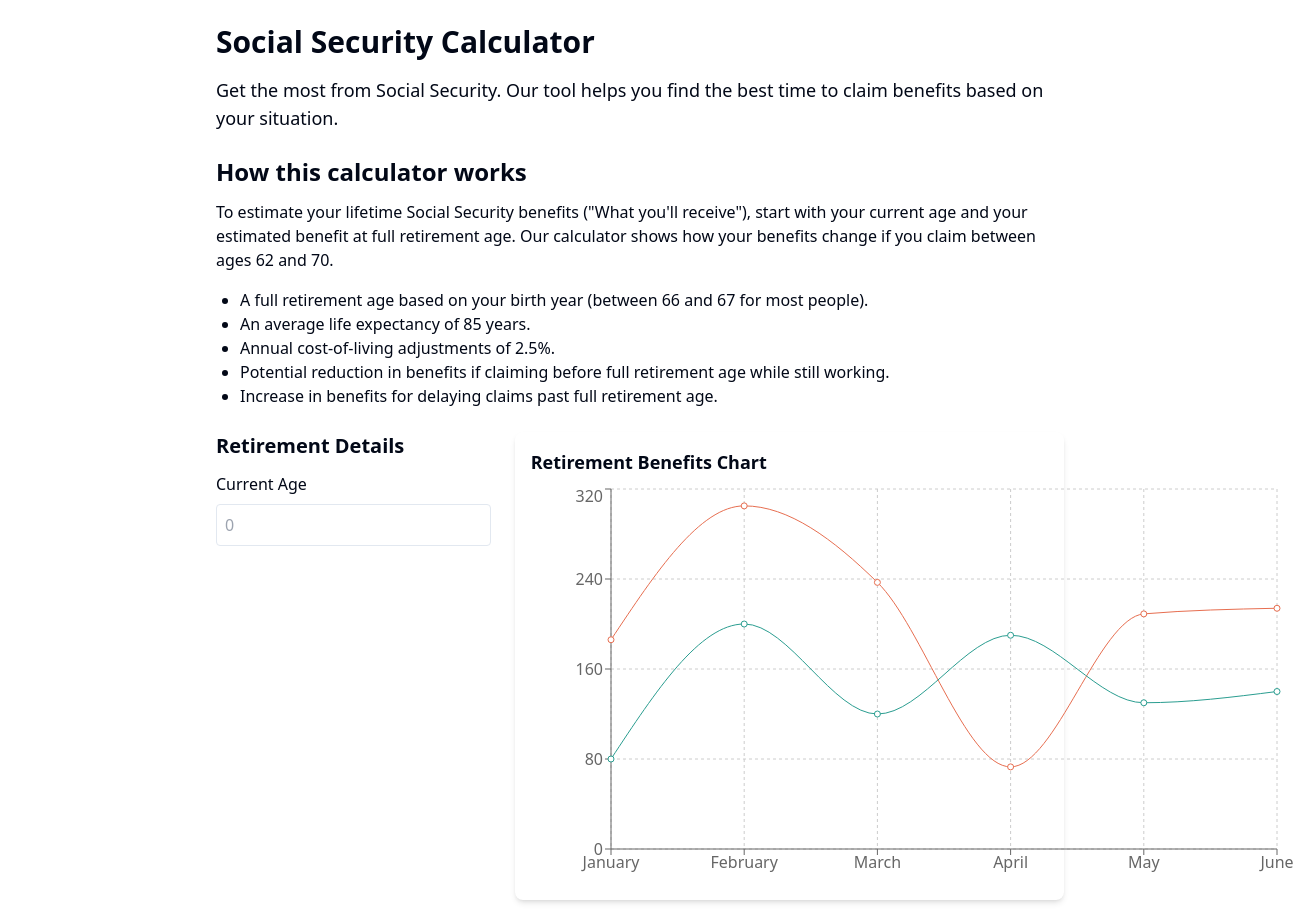
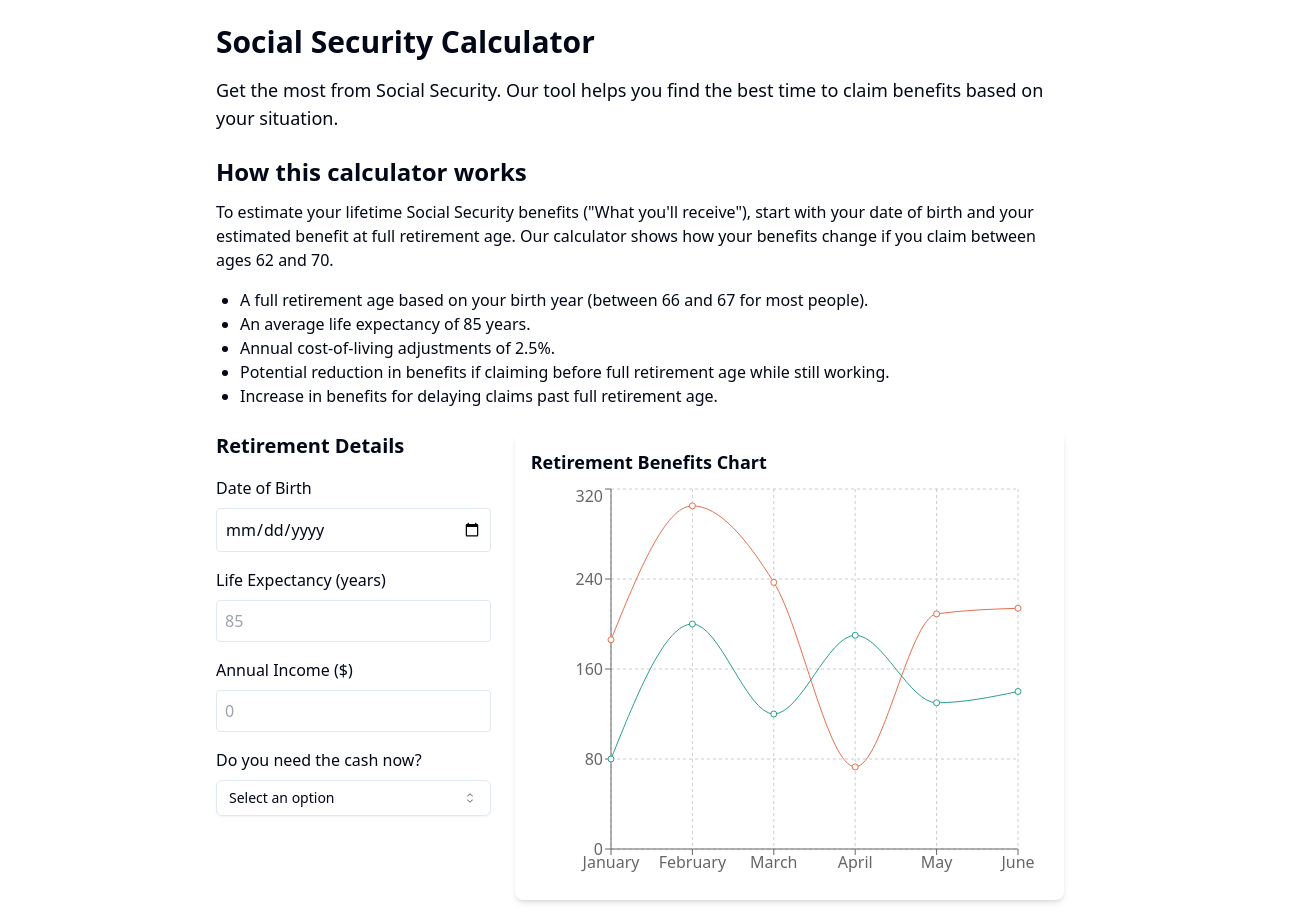
Before and after one commit to benkhong27/social-security-calculator, a React (Vite) app: page / in a window 1280 px wide. Shown: the whole page, 1307 px wide, since content can reach past the window. Built offline with nearby package versions, Linux system fonts and the light colour scheme.

Commit message:
added new input fields

```diff
--- a/package.json
+++ b/package.json
@@ -11,6 +11,7 @@
   },
   "dependencies": {
     "@radix-ui/react-icons": "^1.3.0",
+    "@radix-ui/react-select": "^2.1.2",
     "class-variance-authority": "^0.7.0",
     "clsx": "^2.1.1",
     "lucide-react": "^0.453.0",
--- a/src/App.jsx
+++ b/src/App.jsx
@@ -9,6 +9,13 @@
   ResponsiveContainer,
 } from "recharts";
 import { Input } from "@/components/ui/input";
+import {
+  Select,
+  SelectContent,
+  SelectItem,
+  SelectTrigger,
+  SelectValue,
+} from "@/components/ui/select";
 
 const chartData = [
   { month: "January", desktop: 186, mobile: 80 },
@@ -41,7 +48,7 @@
       <h2 className="text-2xl font-semibold mb-3">How this calculator works</h2>
       <p className="mb-4">
         To estimate your lifetime Social Security benefits ("What you'll
-        receive"), start with your current age and your estimated benefit at
+        receive"), start with your date of birth and your estimated benefit at
         full retirement age. Our calculator shows how your benefits change if
         you claim between ages 62 and 70.
       </p>
@@ -61,17 +68,56 @@
         </li>
       </ul>
       <div className="flex flex-col md:flex-row gap-6">
-        <div className="w-full md:w-1/3">
+        <div className="w-full md:w-1/3 space-y-4">
           <h3 className="text-xl font-semibold mb-3">Retirement Details</h3>
-          <p className="mb-2">Current Age</p>
-          <Input type="email" placeholder="0" />
+
+          <div>
+            <p className="mb-2">Date of Birth</p>
+            <Input type="date" className="w-full" />
+          </div>
+
+          <div>
+            <p className="mb-2">Life Expectancy (years)</p>
+            <Input
+              type="number"
+              placeholder="85"
+              min="62"
+              max="120"
+              className="w-full"
+            />
+          </div>
+
+          <div>
+            <p className="mb-2">Annual Income ($)</p>
+            <Input
+              type="number"
+              placeholder="0"
+              min="0"
+              step="1000"
+              className="w-full"
+            />
+          </div>
+
+          <div>
+            <p className="mb-2">Do you need the cash now?</p>
+            <Select>
+              <SelectTrigger className="w-full">
+                <SelectValue placeholder="Select an option" />
+              </SelectTrigger>
+              <SelectContent>
+                <SelectItem value="true">Yes</SelectItem>
+                <SelectItem value="false">No</SelectItem>
+              </SelectContent>
+            </Select>
+          </div>
         </div>
+
         <div className="w-full md:w-2/3">
           <div className="bg-white shadow-md rounded-lg p-4">
             <h4 className="text-lg font-semibold mb-2">
               Retirement Benefits Chart
             </h4>
-            <ResponsiveContainer width="150%" height={400}>
+            <ResponsiveContainer width="100%" height={400}>
               <LineChart
                 data={chartData}
                 margin={{
--- /dev/null
+++ b/src/components/ui/select.jsx
@@ -0,0 +1,124 @@
+import * as React from "react"
+import {
+  CaretSortIcon,
+  CheckIcon,
+  ChevronDownIcon,
+  ChevronUpIcon,
+} from "@radix-ui/react-icons"
+import * as SelectPrimitive from "@radix-ui/react-select"
+
+import { cn } from "@/lib/utils"
+
+const Select = SelectPrimitive.Root
+
+const SelectGroup = SelectPrimitive.Group
+
+const SelectValue = SelectPrimitive.Value
+
+const SelectTrigger = React.forwardRef(({ className, children, ...props }, ref) => (
+  <SelectPrimitive.Trigger
+    ref={ref}
+    className={cn(
+      "flex h-9 w-full items-center justify-between whitespace-nowrap rounded-md border border-input bg-transparent px-3 py-2 text-sm shadow-sm ring-offset-background placeholder:text-muted-foreground focus:outline-none focus:ring-1 focus:ring-ring disabled:cursor-not-allowed disabled:opacity-50 [&>span]:line-clamp-1",
+      className
+    )}
+    {...props}>
+    {children}
+    <SelectPrimitive.Icon asChild>
+      <CaretSortIcon className="h-4 w-4 opacity-50" />
+    </SelectPrimitive.Icon>
+  </SelectPrimitive.Trigger>
+))
+SelectTrigger.displayName = SelectPrimitive.Trigger.displayName
+
+const SelectScrollUpButton = React.forwardRef(({ className, ...props }, ref) => (
+  <SelectPrimitive.ScrollUpButton
+    ref={ref}
+    className={cn("flex cursor-default items-center justify-center py-1", className)}
+    {...props}>
+    <ChevronUpIcon />
+  </SelectPrimitive.ScrollUpButton>
+))
+SelectScrollUpButton.displayName = SelectPrimitive.ScrollUpButton.displayName
+
+const SelectScrollDownButton = React.forwardRef(({ className, ...props }, ref) => (
+  <SelectPrimitive.ScrollDownButton
+    ref={ref}
+    className={cn("flex cursor-default items-center justify-center py-1", className)}
+    {...props}>
+    <ChevronDownIcon />
+  </SelectPrimitive.ScrollDownButton>
+))
+SelectScrollDownButton.displayName =
+  SelectPrimitive.ScrollDownButton.displayName
+
+const SelectContent = React.forwardRef(({ className, children, position = "popper", ...props }, ref) => (
+  <SelectPrimitive.Portal>
+    <SelectPrimitive.Content
+      ref={ref}
+      className={cn(
+        "relative z-50 max-h-96 min-w-[8rem] overflow-hidden rounded-md border bg-popover text-popover-foreground shadow-md data-[state=open]:animate-in data-[state=closed]:animate-out data-[state=closed]:fade-out-0 data-[state=open]:fade-in-0 data-[state=closed]:zoom-out-95 data-[state=open]:zoom-in-95 data-[side=bottom]:slide-in-from-top-2 data-[side=left]:slide-in-from-right-2 data-[side=right]:slide-in-from-left-2 data-[side=top]:slide-in-from-bottom-2",
+        position === "popper" &&
+          "data-[side=bottom]:translate-y-1 data-[side=left]:-translate-x-1 data-[side=right]:translate-x-1 data-[side=top]:-translate-y-1",
+        className
+      )}
+      position={position}
+      {...props}>
+      <SelectScrollUpButton />
+      <SelectPrimitive.Viewport
+        className={cn("p-1", position === "popper" &&
+          "h-[var(--radix-select-trigger-height)] w-full min-w-[var(--radix-select-trigger-width)]")}>
+        {children}
+      </SelectPrimitive.Viewport>
+      <SelectScrollDownButton />
+    </SelectPrimitive.Content>
+  </SelectPrimitive.Portal>
+))
+SelectContent.displayName = SelectPrimitive.Content.displayName
+
+const SelectLabel = React.forwardRef(({ className, ...props }, ref) => (
+  <SelectPrimitive.Label
+    ref={ref}
+    className={cn("px-2 py-1.5 text-sm font-semibold", className)}
+    {...props} />
+))
+SelectLabel.displayName = SelectPrimitive.Label.displayName
+
+const SelectItem = React.forwardRef(({ className, children, ...props }, ref) => (
+  <SelectPrimitive.Item
+    ref={ref}
+    className={cn(
+      "relative flex w-full cursor-default select-none items-center rounded-sm py-1.5 pl-2 pr-8 text-sm outline-none focus:bg-accent focus:text-accent-foreground data-[disabled]:pointer-events-none data-[disabled]:opacity-50",
+      className
+    )}
+    {...props}>
+    <span className="absolute right-2 flex h-3.5 w-3.5 items-center justify-center">
+      <SelectPrimitive.ItemIndicator>
+        <CheckIcon className="h-4 w-4" />
+      </SelectPrimitive.ItemIndicator>
+    </span>
+    <SelectPrimitive.ItemText>{children}</SelectPrimitive.ItemText>
+  </SelectPrimitive.Item>
+))
+SelectItem.displayName = SelectPrimitive.Item.displayName
+
+const SelectSeparator = React.forwardRef(({ className, ...props }, ref) => (
+  <SelectPrimitive.Separator
+    ref={ref}
+    className={cn("-mx-1 my-1 h-px bg-muted", className)}
+    {...props} />
+))
+SelectSeparator.displayName = SelectPrimitive.Separator.displayName
+
+export {
+  Select,
+  SelectGroup,
+  SelectValue,
+  SelectTrigger,
+  SelectContent,
+  SelectLabel,
+  SelectItem,
+  SelectSeparator,
+  SelectScrollUpButton,
+  SelectScrollDownButton,
+}
```
Also changed, not shown: 1 other file (tests, documents, lock files or other folders).
